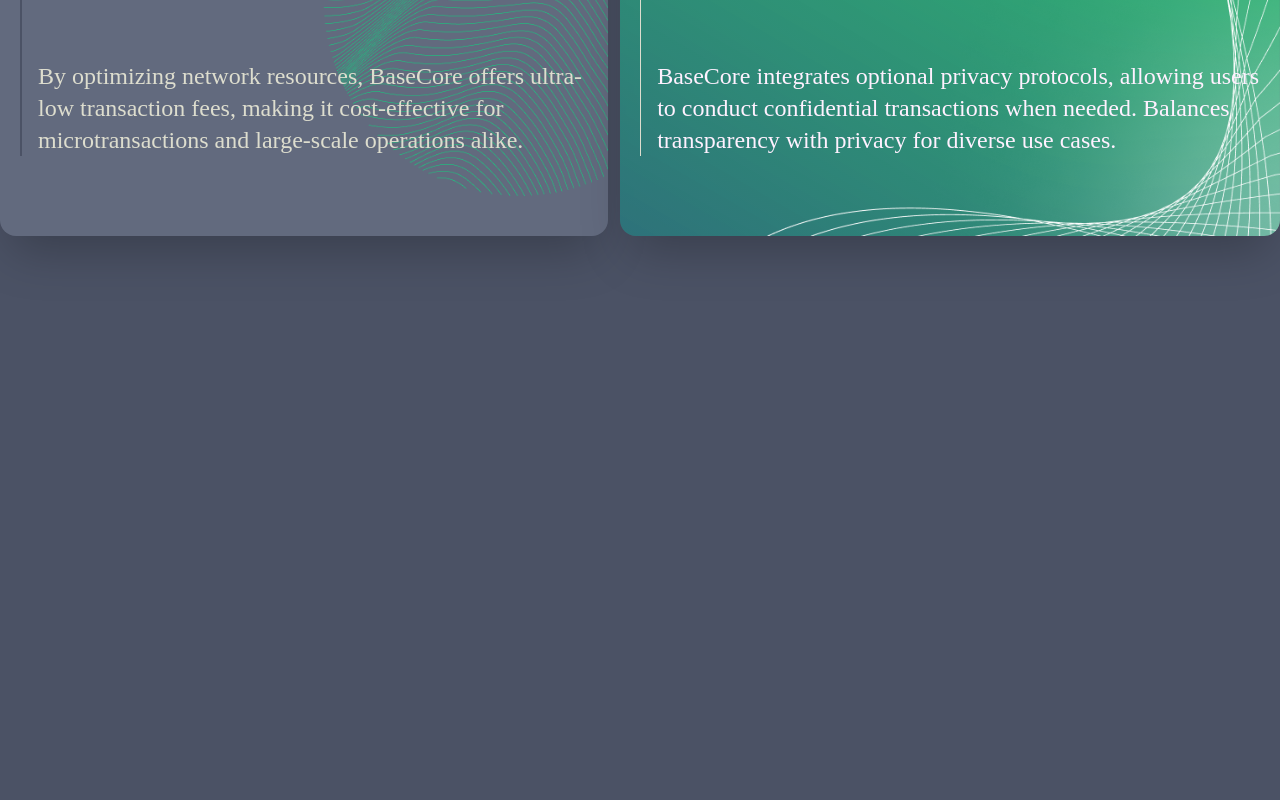
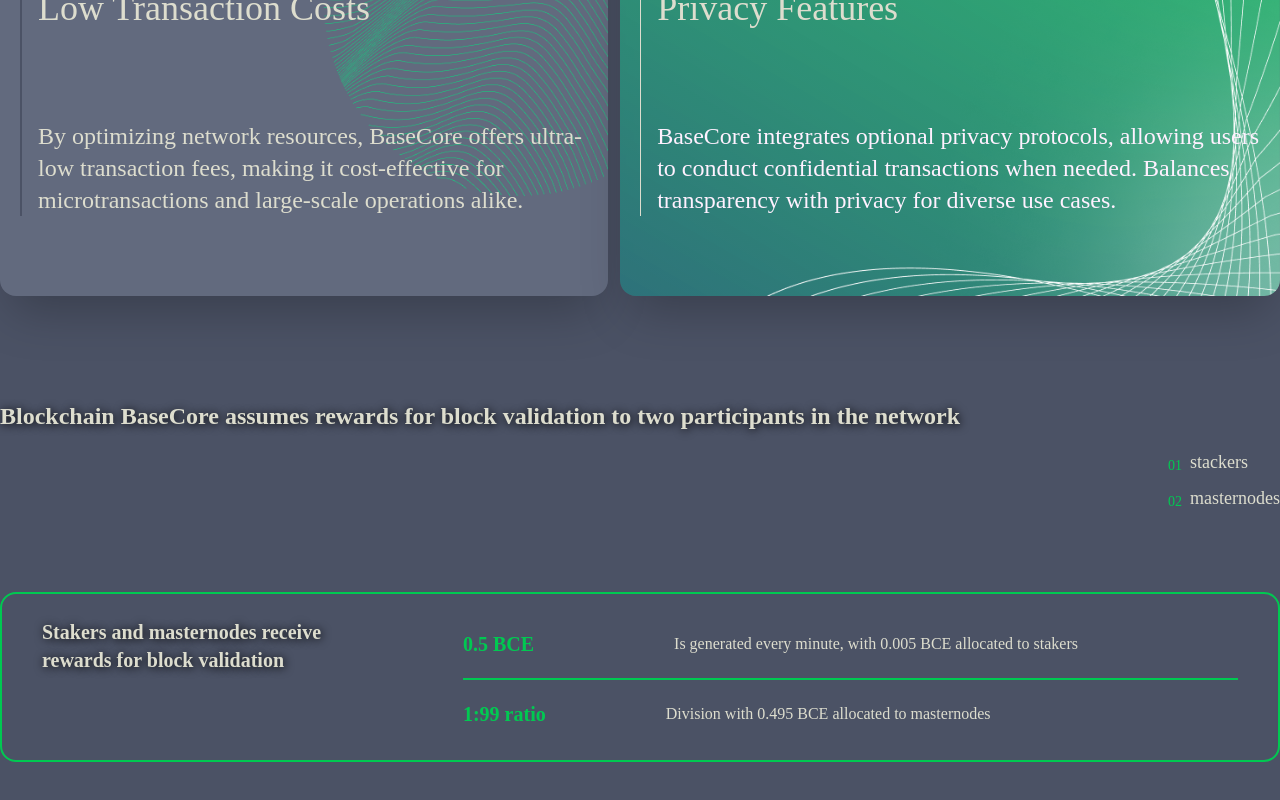
Before and after one commit to Bohdan2797/crypto-coin, a Next.js app: page / in a window 1280 px wide. Shown: the part 2034-2834 px from the top of the page. Before the commit the page ends 2602 px from the top, so only its background shows below. Built offline with nearby package versions, Linux system fonts and the light colour scheme; a web font is replaced by a local one.

Commit message:
fix style in option page

```diff
--- a/app/components/OptionsForU.tsx
+++ b/app/components/OptionsForU.tsx
@@ -8,6 +8,9 @@
             >Why is our blockchain the best option for you?</h2>
             <div className="flex mt-10 gap-3">
                 <div className="bg-[#626a7e] bg-[url(/bgOptionULeft.png)] bg-no-repeat bg-contain  bg-right-top py-10 rounded-2xl pb-20 shadow-2xl">
+                <div className="flex py-5">
+                    <span className="text-green-500 font-bold text-sm pl-5 ">01</span> <span className="text-sm font-bold">/ 02</span>
+                </div>
                     <div className="pl-4 border-l-2 border-[#4B5265] ml-5 space-y-23">
                     <h2 className="text-4xl">Low Transaction Costs </h2>
                     <span className="text-2xl pr-3">By optimizing network resources, BaseCore offers ultra-low transaction fees, making it cost-effective for microtransactions and large-scale operations alike.</span>
@@ -20,6 +23,9 @@
     backgroundBlendMode: "overlay"
   }}
 >
+<div className="flex py-5">
+                    <span className="text-green-500 font-bold text-sm pl-5 ">02</span> <span className="text-sm font-bold">/ 02</span>
+                </div>
                     <div className="pl-4 border-l-1 ml-5 space-y-23 ">
                     <h2 className="text-4xl"> Privacy Features </h2>
                     <span className="text-2xl text-[#fff1ff] ">BaseCore integrates optional privacy protocols, allowing users to conduct confidential transactions when needed.
@@ -27,6 +33,49 @@
                     </div>
                 </div>
             </div>
+            <div className="mt-26">
+  <h2
+    className="text-2xl max-w-5xl font-semibold"
+    style={{
+      textShadow: '1px 1px 10px #000'
+    }}
+  >
+    Blockchain BaseCore assumes rewards for block validation to two participants in the network
+  </h2>
+  <div className="w-full flex flex-col items-end mt-4">
+    <div className="flex flex-col items-start gap-y-2"> {/* Используем flex-col для вертикального расположения */}
+      <div className="flex gap-x-2">
+        <span className="text-green-500 text-sm pt-2">01</span>
+        <span className="text-lg">stackers</span>
+      </div>
+      <div className="flex gap-x-2">
+        <span className=" text-green-500 text-sm pt-2">02</span>
+        <span className="text-lg">masternodes</span>
+      </div>
+    </div>
+  </div>
+  <div className="w-full border-2 border-green-500 rounded-2xl mt-20 mb-10 flex gap-20 px-10 pt-6 pb-3">
+    <div className="text-xl font-semibold">
+        <h2
+         style={{
+          textShadow: '1px 1px 10px #000'
+        }}
+        >Stakers and masternodes receive rewards for block validation</h2>
+    </div>
+    <div className="w-full">
+        {/* Первый блок */}
+        <div className="border-b-2 border-green-500 flex justify-between items-center pt-3 pb-5 gap-30">
+            <span className="text-xl font-bold text-nowrap text-green-500">0.5 BCE</span>
+            <span className="flex-1 pl-5">Is generated every minute, with 0.005 BCE allocated to stakers</span>
+        </div>
+        {/* Второй блок */}
+        <div className="flex justify-between items-center py-5 gap-30">
+            <span className="text-xl font-bold text-nowrap text-green-500">1:99 ratio</span>
+            <span className="flex-1 ">Division with 0.495 BCE allocated to masternodes</span>
+        </div>
+    </div>
+</div>
+</div>
         </section>
     )
 }
```
